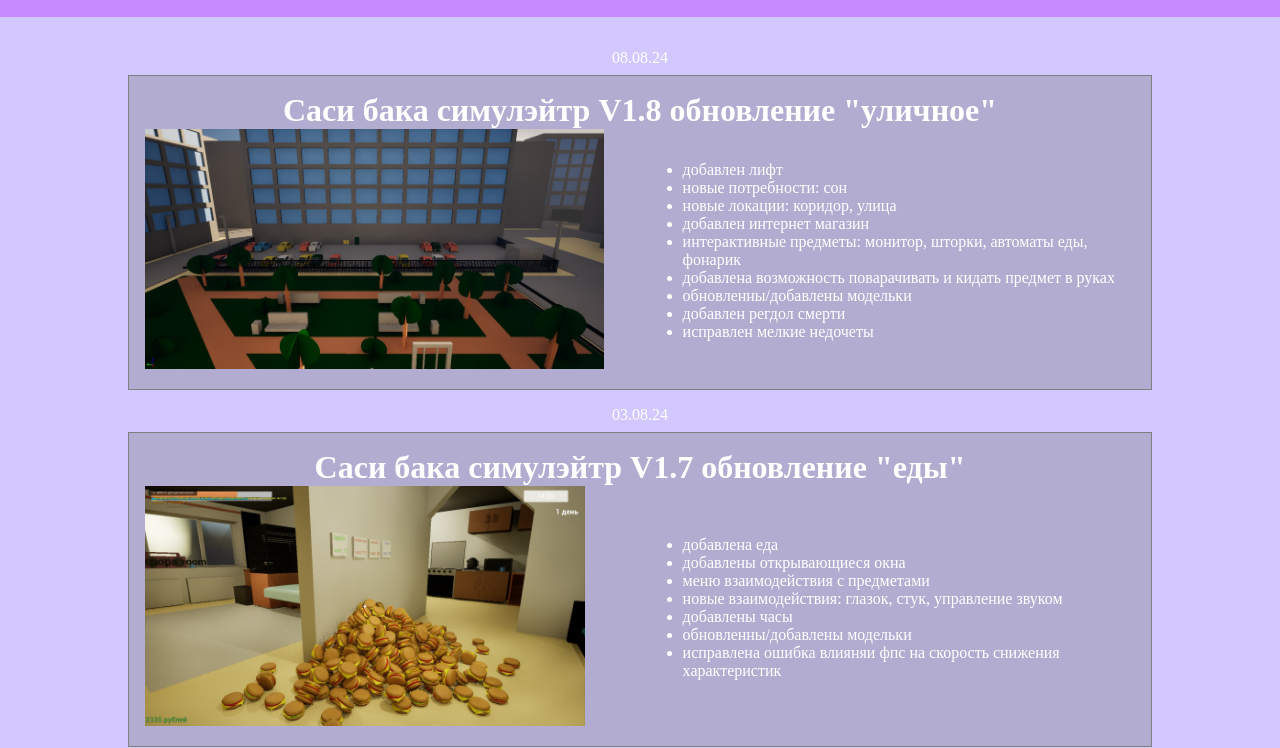
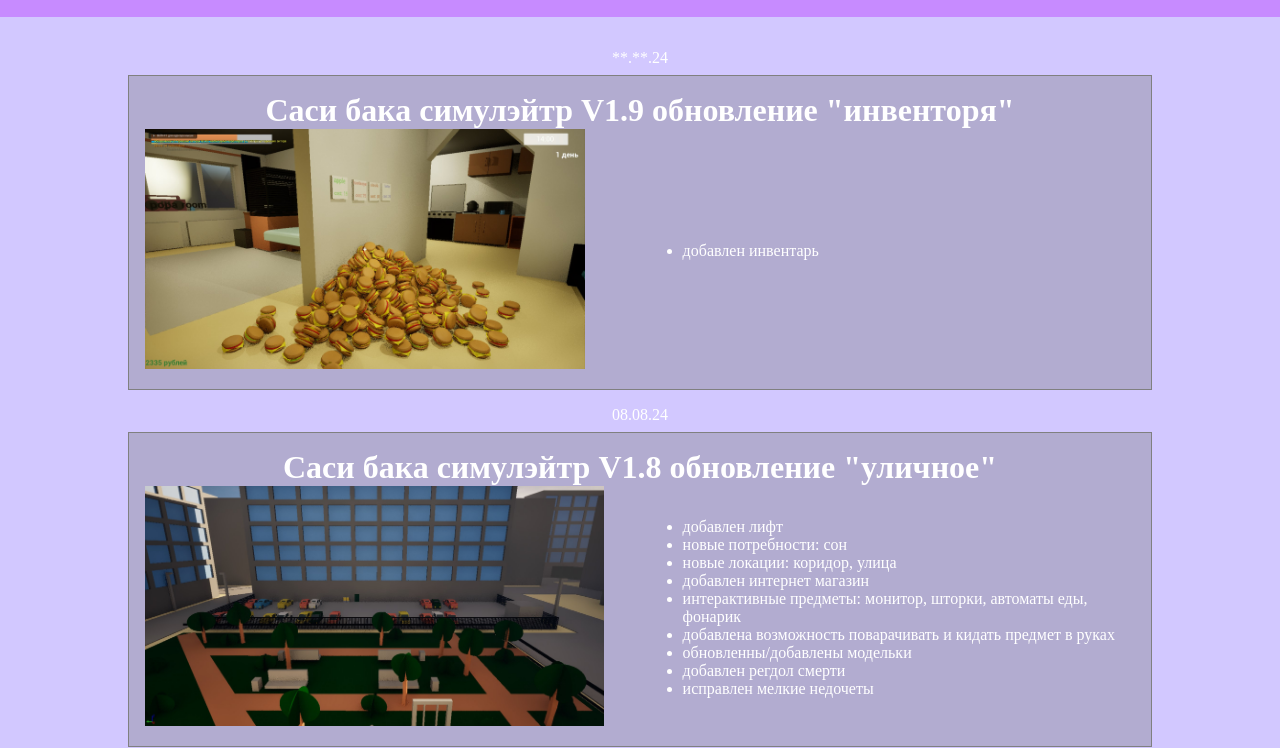
Before and after one commit to ammaikumo/amaiSite, a plain HTML site: page index.html in a window 1280 px wide. Shown: the part 63-811 px from the top of the page. Drawn offline with Linux system fonts and the light colour scheme.

Commit message:
Update index.html

```diff
--- a/index.html
+++ b/index.html
@@ -12,6 +12,25 @@
             </div>
         </header>
         <main>
+
+              <div id="news" class="news">
+                <span class="date">**.**.24</span>
+                <div class="wrapper">
+                    <div class="headerGame">
+                        <h1>Саси бака симулэйтр V1.9 обновление "инвенторя"</h1>
+                    </div>
+                    <div class="newsInfo">
+                        <div class="screen">
+                            <img src="img/screen7.jpg" alt="screen">
+                        </div>
+                        <div class="about">
+                            <ul>
+                                <li>добавлен инвентарь</li>
+                            </ul>
+                        </div>
+                    </div>
+                </div>
+            </div>
 
             <div id="news" class="news">
                 <span class="date">08.08.24</span>
```
